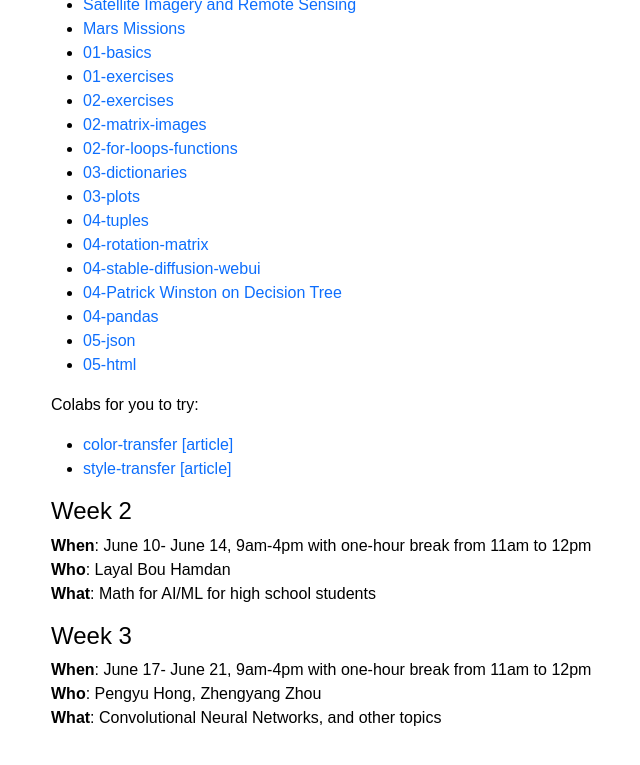
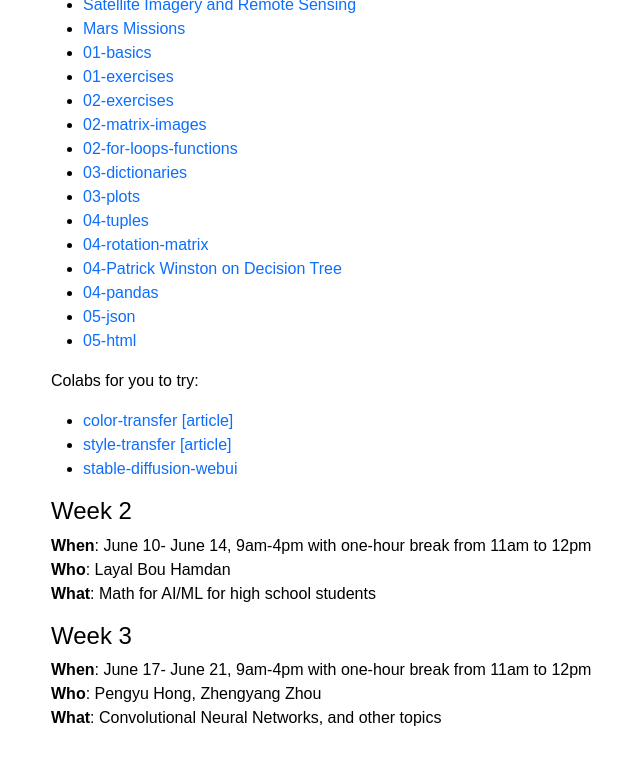
Before and after one commit to planet-ai-2023/planet-ai-2023.github.io, a Jekyll site: the page built from _posts/2024-6-01-summer-2024.md, in a window 1280 px wide and 900 px high, scrolled down 472 px. Shown: the top 765 px of the window, without its empty margins (101-741 px from the left). Built offline with Jekyll 4.4.1, drawn with Linux system fonts in a browser that asks for light colours; part of the change alters nothing that is shown.

Commit message:
Add files via upload

```diff
--- a/_posts/2024-6-01-summer-2024.md
+++ b/_posts/2024-6-01-summer-2024.md
@@ -28,7 +28,6 @@ A few things for Week 1:
 - [03-plots](https://gist.github.com/planet-ai-2023/8c345c386484b7a5d8337c6d7083a07a){:target="_blank"}
 - [04-tuples](https://gist.github.com/planet-ai-2023/b6739607d4d01aceb93c68012f900668){:target="_blank"}
 - [04-rotation-matrix](https://docs.google.com/document/d/1D77UxboUtroG3J1APK84uA3uBjwH3408QdnRxLY4-y0/edit?usp=sharing){:target="_blank"}
-- [04-stable-diffusion-webui](https://colab.research.google.com/github/TheLastBen/fast-stable-diffusion/blob/main/fast_stable_diffusion_AUTOMATIC1111.ipynb){:target="_blank"}
 - [04-Patrick Winston on Decision Tree](https://ocw.mit.edu/courses/6-034-artificial-intelligence-fall-2010/resources/lecture-11-learning-identification-trees-disorder/){:target="_blank"}
 - [04-pandas](https://gist.github.com/planet-ai-2023/3af22f24ffe4294deb22e78e74631079){:target="_blank"}
 - [05-json](https://gist.github.com/planet-ai-2023/7436e303935fa84e97207c17f61a5a4e){:target="_blank"}
@@ -37,6 +36,7 @@ A few things for Week 1:
 Colabs for you to try:
 - [color-transfer](https://gist.github.com/planet-ai-2023/182437bbe972b9a24d5e0754ba308b54){:target="_blank"} [[article]](https://www.researchgate.net/publication/220518215_Color_Transfer_between_Images){:target="_blank"}
 - [style-transfer](https://gist.github.com/planet-ai-2023/0d8e8c6c6a7c4cdebd6a1808010f487c){:target="_blank"} [[article]](https://arxiv.org/abs/1508.06576){:target="_blank"}
+- [stable-diffusion-webui](https://colab.research.google.com/github/TheLastBen/fast-stable-diffusion/blob/main/fast_stable_diffusion_AUTOMATIC1111.ipynb){:target="_blank"}
 
 # Week 2
 **When**: June 10- June 14, 9am-4pm with one-hour break from 11am to 12pm
```
